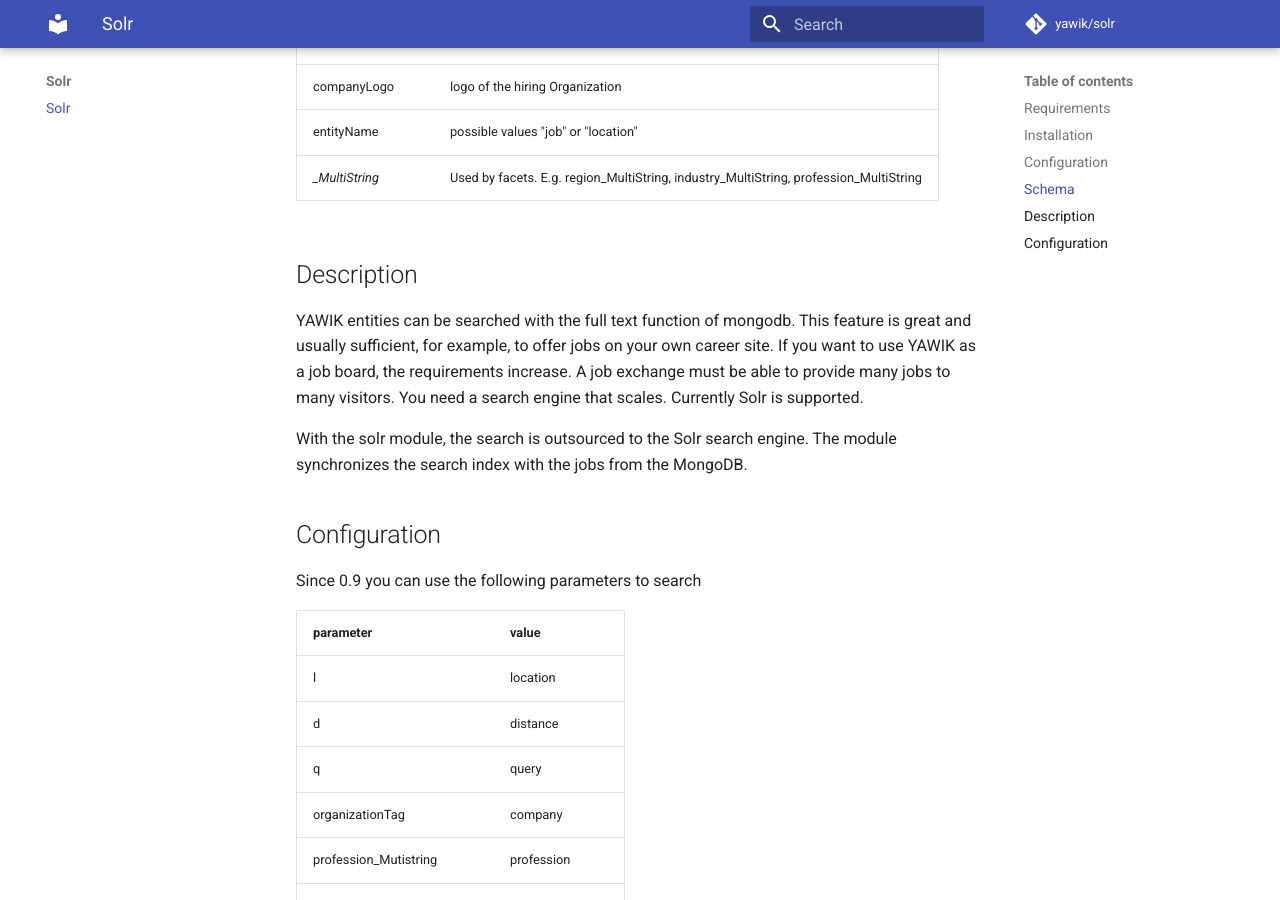
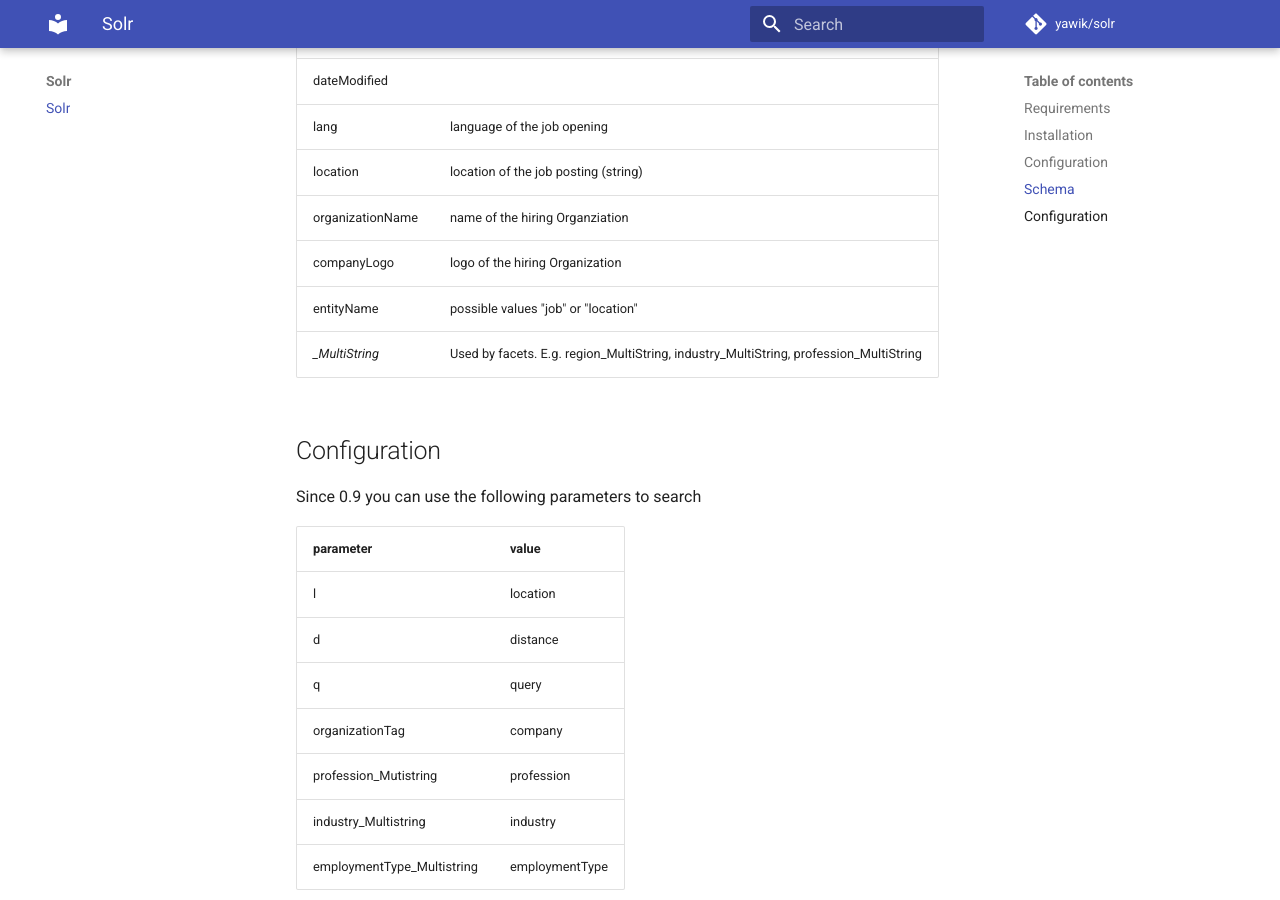
Before and after one commit to yawik/Solr, an MkDocs documentation site: the page built from docs/index.md, in a window 1280 px wide and 900 px high, scrolled down 4630 px. Built offline with MkDocs 1.6.1 and Material for MkDocs 9.7.7, drawn with Linux system fonts in a browser that asks for light colours; comment, search, counter and statistics services are not loaded; some of the changed text lies outside the part shown.

Commit message:
Update index.md

````diff
--- a/docs/index.md
+++ b/docs/index.md
@@ -131,14 +139,13 @@ To configure the solr connection copy the Solr options file into you autoload di
     at least one field needs JTS. So if you want to use the contributed schema, you have to install JTS
     via:
 
-    .. code-block:: sh
-
+    ```
         mkdir tmp
         cd tmp
         wget wget https://downloads.sourceforge.net/project/jts-topo-suite/jts/1.14/jts-1.14.zip
         unzip jts-1.14.zip
         cp lib/*.jar /opt/solr-6.6.0/server/solr-webapp/webapp/WEB-INF/lib/
-
+    ```
 
     Or take a look at the issue https://github.com/yawik/Solr/issues/4 . Maybe the fiels using JTS is not needed by
     YAWIK any more.
@@ -197,15 +204,7 @@ you can initially index all active jobs by:
 | *_MultiString*                   | Used by facets. E.g. region_MultiString, industry_MultiString, profession_MultiString|
 
 
-## Description
 
-YAWIK entities can be searched with the full text function of mongodb. This feature is great and usually sufficient, for
-example, to offer jobs on your own career site. If you want to use YAWIK as a job board, the requirements increase. A
-job exchange must be able to provide many jobs to many visitors. You need a search engine that scales. Currently Solr is
-supported.
-
-With the solr module, the search is outsourced to the Solr search engine. The module synchronizes the search index with
-the jobs from the MongoDB.
 
 
 ## Configuration
````
Also changed, not shown: other parts of docs/index.md (+8 -0 lines).
